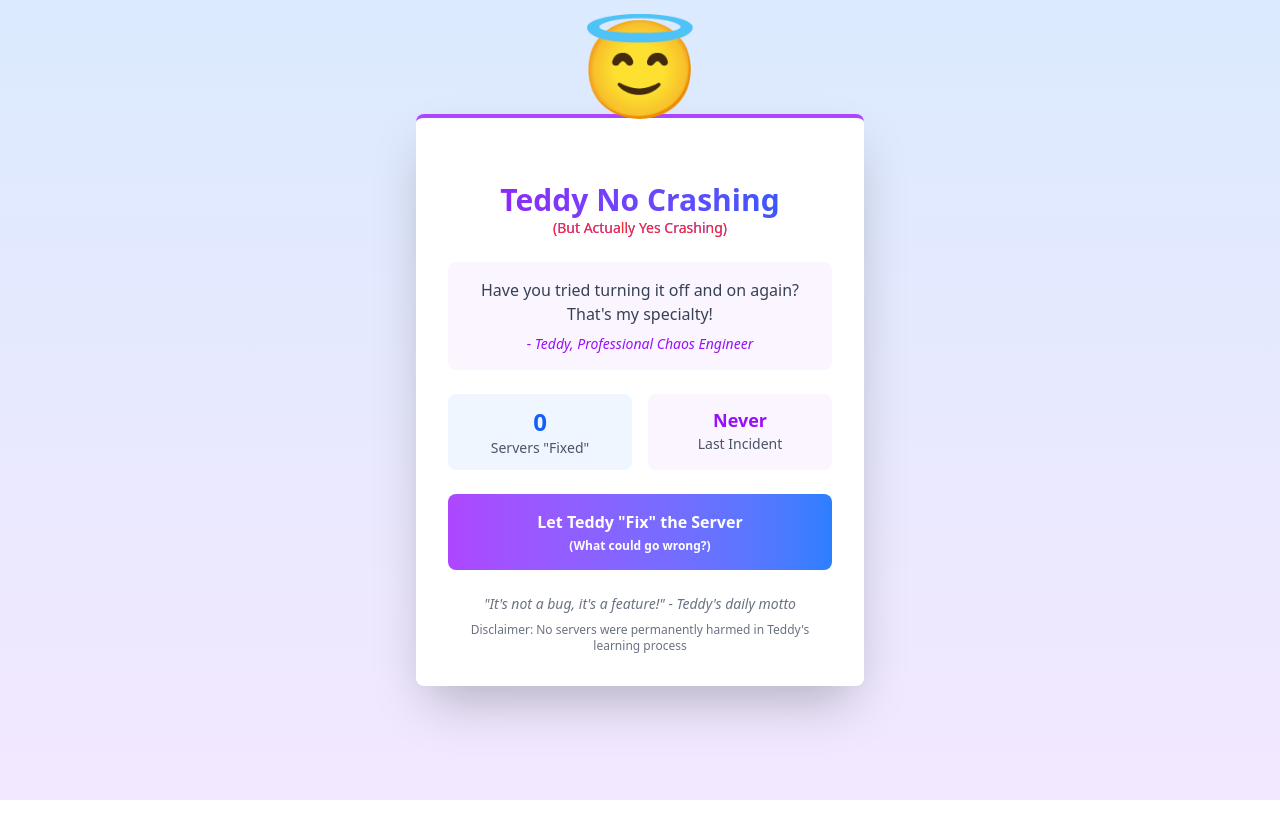
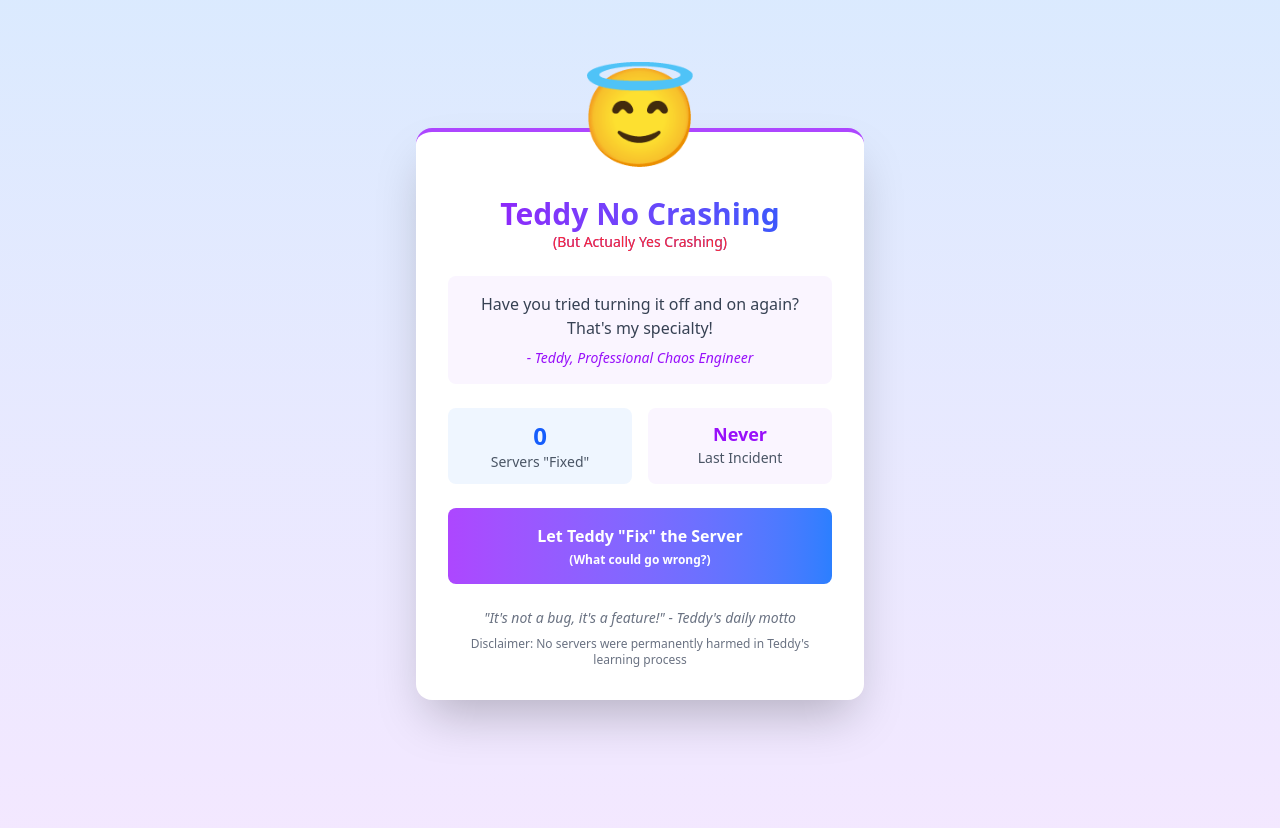
Before and after one commit to ManfredRichthofen/Teddy, a React (Vite) app in the folder frontend/: page / in a window 1280 px wide. Before the commit the page ends 800 px from the top, so only its background shows below. Built offline with nearby package versions, Linux system fonts and the light colour scheme.

Commit message:
Update App.jsx

```diff
--- a/frontend/src/App.jsx
+++ b/frontend/src/App.jsx
@@ -65,16 +65,19 @@ function App() {
   };
 
   return (
-    <div className="min-h-screen bg-gradient-to-b from-blue-100 to-purple-100 p-4 flex items-center justify-center">
-      <div className="w-full max-w-md bg-white rounded-lg shadow-2xl p-8 relative border-t-4 border-purple-500">
-        {/* Floating Teddy */}
+    <div className="min-h-screen bg-gradient-to-b from-blue-100 to-purple-100">
+      <div className="container mx-auto px-4 py-32">
+        <div className="relative max-w-md mx-auto">
+          {/* Floating Teddy positioned relative to this container */}
           <div
-          className="absolute -top-20 left-1/2 transform -translate-x-1/2 text-8xl cursor-pointer hover:scale-110 transition-transform duration-200 animate-[bounce_2s_ease-in-out_infinite]"
+            className="absolute -top-10 left-1/2 transform -translate-x-1/2 text-8xl cursor-pointer hover:scale-110 transition-transform duration-200 animate-[bounce_3s_ease-in-out_infinite] z-10"
             onClick={() => setTeddyMood(["😇", "😈", "😅", "😴", "🥳"][Math.floor(Math.random() * 5)])}
           >
             {teddyMood}
           </div>
 
+          {/* Main card */}
+          <div className="bg-white rounded-2xl shadow-2xl p-8 border-t-4 border-purple-500">
             {/* Title */}
             <div className="mt-8 mb-6 text-center">
               <h1 className="text-3xl font-bold bg-gradient-to-r from-purple-600 to-blue-600 bg-clip-text text-transparent">
@@ -173,6 +176,8 @@ function App() {
             )}
           </div>
         </div>
+      </div>
+    </div>
   );
 }
 
```
Lines whose indentation alone changed are shown as unchanged.
